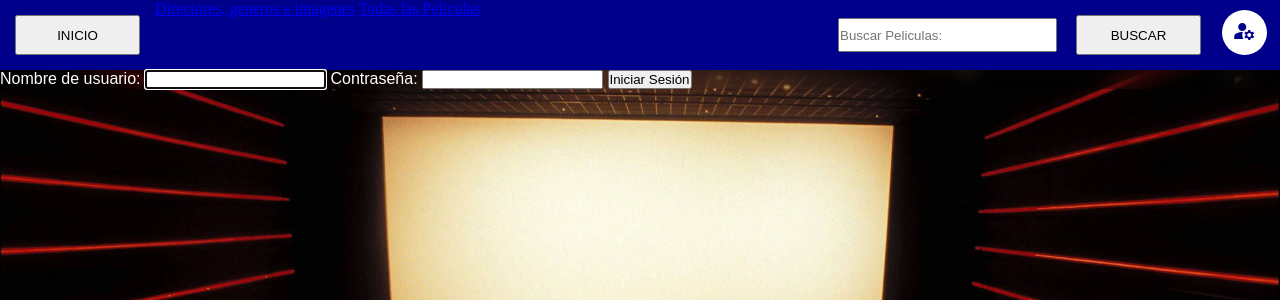
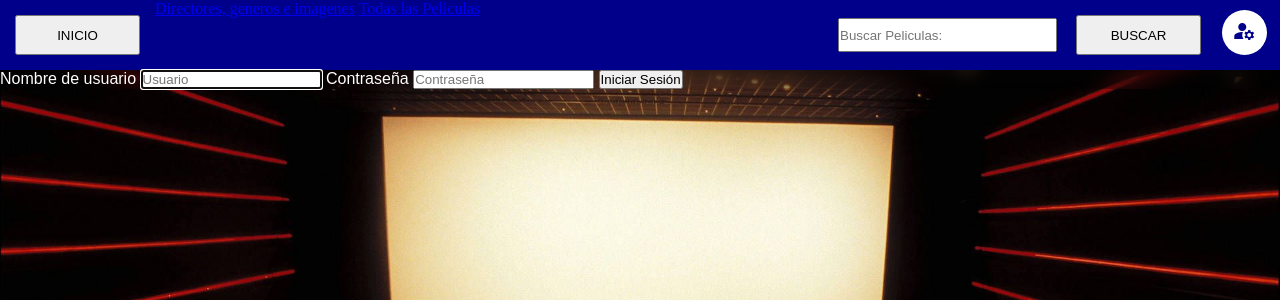
Before and after one commit to FacundoElizalde/Trabajo-Final-Programaci-n-II, a Flask app: page /login in a window 1280 px wide. Shown: the top 300 px of the page. Run offline with Flask 3, Linux system fonts and the light colour scheme.

Commit message:
Cambios de perfil

```diff
--- a/templates/perfil.html
+++ b/templates/perfil.html
@@ -1,14 +1,14 @@
 {% extends './peliculas.html' %}
 
 {% block content %}
-<div class="login-page">
+<div class="iniciosesion">
   <div class="form">
     <form method="POST">
-      <label for="username">Nombre de usuario:</label>
-      <input type="text" name="username" required autofocus>
-      <label for="password">Contraseña:</label>
-      <input type="password" name="password" required>
-      <input type="submit" value="Iniciar Sesión">
+      <label for="username">Nombre de usuario</label>
+      <input type="text" placeholder="Usuario" name="username" required autofocus id="input_texto">
+      <label for="password">Contraseña</label>
+      <input type="password" placeholder="Contraseña" name="password" required id="input_texto">
+      <input type="submit" value="Iniciar Sesión" id="boton_iniciar_sesion">
     </form>
   </div>
 </div>
```
